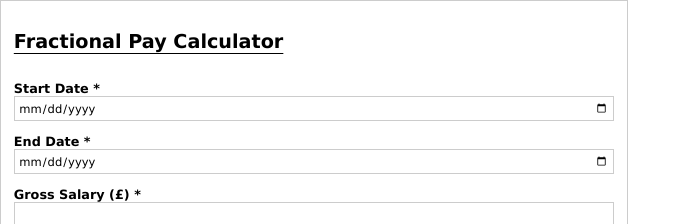
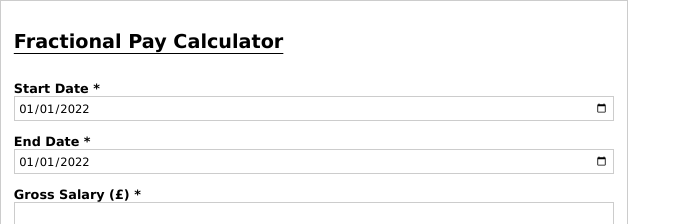
Before and after one commit to alma957/Zelt-Redundancy-Pay-Calculator, a React (Create React App) app: page / in a window 1280 px wide. Shown: the top 224 px of the page, without its empty margins (0-691 px from the left). Built offline with nearby package versions, Linux system fonts and the light colour scheme.

Commit message:
fix date

```diff
--- a/src/Forms/fractionalPayCalculator.tsx
+++ b/src/Forms/fractionalPayCalculator.tsx
@@ -3,12 +3,11 @@ import { useState } from "react";
 import { salaryBpMap } from "./variables";
 
 export const FractionalPayForm = (): JSX.Element => {
-  const [startDate, setStartDate] = useState<string>(
-    new Date(new Date().getFullYear(), 0, 1).toISOString()
-  );
-  const [endDate, setEndDate] = useState<string | undefined>(
-    new Date(new Date().getFullYear(), 0, 1).toISOString()
-  );
+  const defDate = new Date(new Date().getFullYear(), 0, 1)
+    .toISOString()
+    .substring(0, 10);
+  const [startDate, setStartDate] = useState<string>(defDate);
+  const [endDate, setEndDate] = useState<string>(defDate);
   const [salary, setGrossSalary] = useState<number | undefined>();
 
   const [salaryBasis, setSalaryBasis] = useState<string>("Annually");
```
